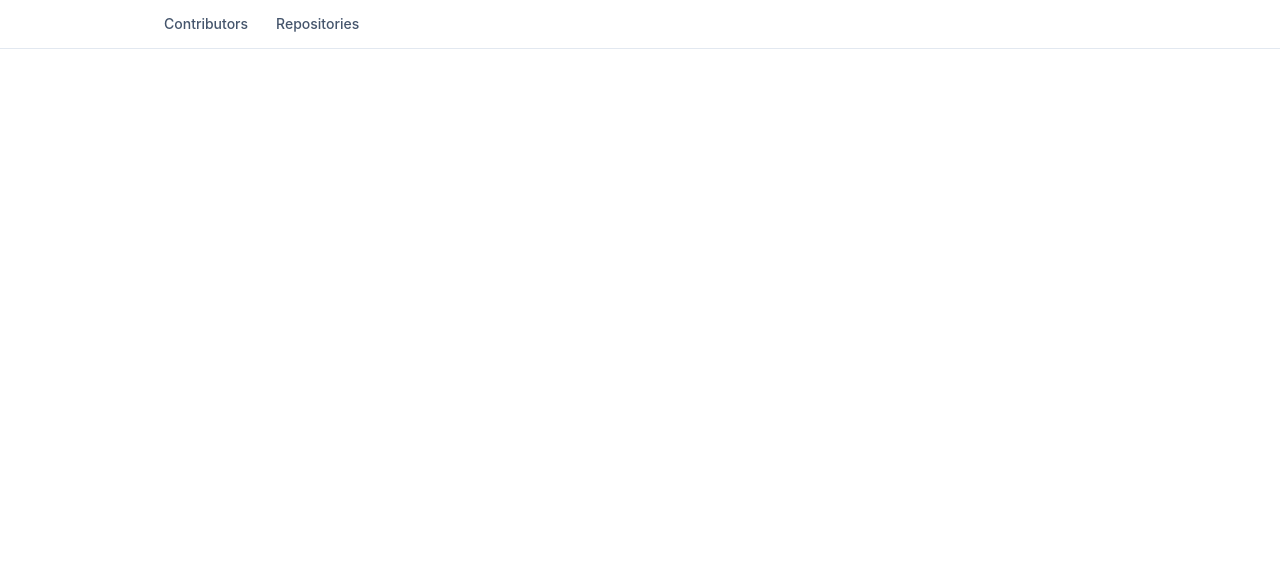
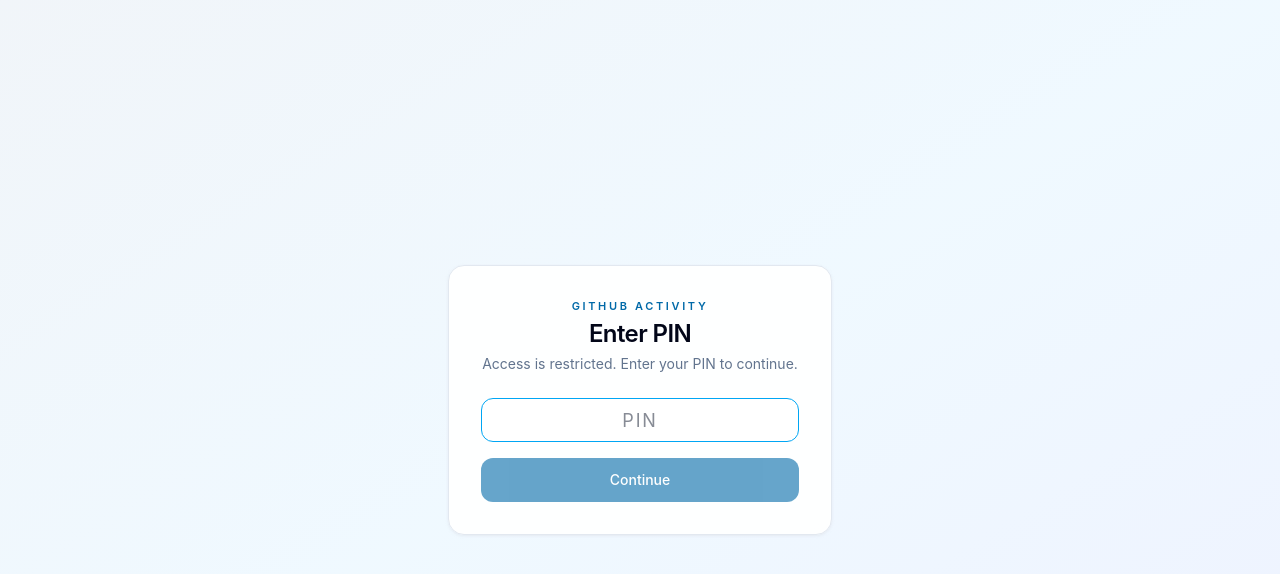
Before and after one commit to tahmidrana/appinion-github-commits, a Nuxt app: page /login in a window 1280 px wide. Shown: the top 574 px of the page. Built offline with nearby package versions, Linux system fonts and the light colour scheme.

Commit message:
Add login

```diff
--- a/app/app.vue
+++ b/app/app.vue
@@ -1,8 +1,8 @@
 <template>
-  <div>
+  <div class="flex min-h-screen flex-col">
     <NuxtRouteAnnouncer />
-    <nav class="sticky top-0 z-50 border-b border-slate-200 bg-white/95 backdrop-blur-sm">
-      <div class="mx-auto flex max-w-5xl gap-1 px-4 py-2 sm:px-6">
+    <nav v-if="$route.path !== '/login'" class="sticky top-0 z-50 border-b border-slate-200 bg-white/95 backdrop-blur-sm">
+      <div class="mx-auto flex max-w-5xl items-center gap-1 px-4 py-2 sm:px-6">
         <NuxtLink
           to="/"
           class="inline-flex items-center gap-1.5 rounded-lg px-3 py-1.5 text-sm font-medium transition"
@@ -17,8 +17,21 @@
         >
           Repositories
         </NuxtLink>
+        <button
+          class="ml-auto inline-flex items-center gap-1.5 rounded-lg px-3 py-1.5 text-sm font-medium text-slate-400 transition hover:bg-slate-100 hover:text-slate-700"
+          @click="logout"
+        >
+          Lock
+        </button>
       </div>
     </nav>
-    <NuxtPage />
+    <NuxtPage class="flex-1" />
   </div>
 </template>
+
+<script setup>
+const logout = () => {
+  localStorage.removeItem('app-auth')
+  navigateTo('/login')
+}
+</script>
--- /dev/null
+++ b/app/middleware/auth.global.ts
@@ -0,0 +1,6 @@
+export default defineNuxtRouteMiddleware((to) => {
+  if (to.path === '/login') return
+  if (import.meta.client && localStorage.getItem('app-auth') !== 'true') {
+    return navigateTo('/login')
+  }
+})
--- /dev/null
+++ b/app/pages/login.vue
@@ -0,0 +1,68 @@
+<template>
+  <main class="flex flex-1 w-full items-center justify-center bg-gradient-to-br from-slate-100 via-sky-50 to-indigo-50 px-4">
+    <div class="w-full max-w-sm rounded-2xl border border-slate-200 bg-white/95 p-8 shadow-sm shadow-slate-200/70">
+      <div class="mb-6 space-y-1 text-center">
+        <p class="text-[11px] font-semibold uppercase tracking-[0.24em] text-sky-700">GitHub Activity</p>
+        <h1 class="text-2xl font-semibold tracking-tight text-slate-950">Enter PIN</h1>
+        <p class="text-sm text-slate-500">Access is restricted. Enter your PIN to continue.</p>
+      </div>
+
+      <form @submit.prevent="submit">
+        <div class="space-y-4">
+          <input
+            ref="pinInput"
+            v-model="pin"
+            type="password"
+            inputmode="numeric"
+            placeholder="PIN"
+            maxlength="20"
+            autocomplete="current-password"
+            class="h-11 w-full rounded-xl border border-slate-300 bg-slate-50 px-4 text-center text-lg tracking-widest text-slate-900 outline-none transition focus:border-sky-500 focus:bg-white"
+            :class="{ 'border-rose-400 bg-rose-50 focus:border-rose-400': errorMessage }"
+            @input="errorMessage = ''"
+          >
+
+          <p v-if="errorMessage" class="text-center text-sm text-rose-600">{{ errorMessage }}</p>
+
+          <button
+            type="submit"
+            :disabled="loading || !pin"
+            class="inline-flex h-11 w-full items-center justify-center rounded-xl bg-sky-700 text-sm font-medium text-white transition hover:bg-sky-800 disabled:cursor-wait disabled:opacity-60"
+          >
+            <span v-if="loading" class="mr-2 inline-block h-4 w-4 animate-spin rounded-full border-2 border-white/30 border-t-white" />
+            {{ loading ? 'Checking…' : 'Continue' }}
+          </button>
+        </div>
+      </form>
+    </div>
+  </main>
+</template>
+
+<script setup>
+const pin = ref('')
+const loading = ref(false)
+const errorMessage = ref('')
+const pinInput = ref(null)
+
+onMounted(() => pinInput.value?.focus())
+
+const submit = async () => {
+  if (!pin.value) return
+  loading.value = true
+  errorMessage.value = ''
+  try {
+    const { data } = await useFetch('/api/auth', { method: 'POST', body: { pin: pin.value } })
+    if (data.value?.ok) {
+      localStorage.setItem('app-auth', 'true')
+      await navigateTo('/')
+    } else {
+      errorMessage.value = data.value?.error || 'Invalid PIN'
+      pin.value = ''
+    }
+  } catch {
+    errorMessage.value = 'Something went wrong. Try again.'
+  } finally {
+    loading.value = false
+  }
+}
+</script>
```
Also changed, not shown: 1 other file (tests, documents, lock files or other folders).
